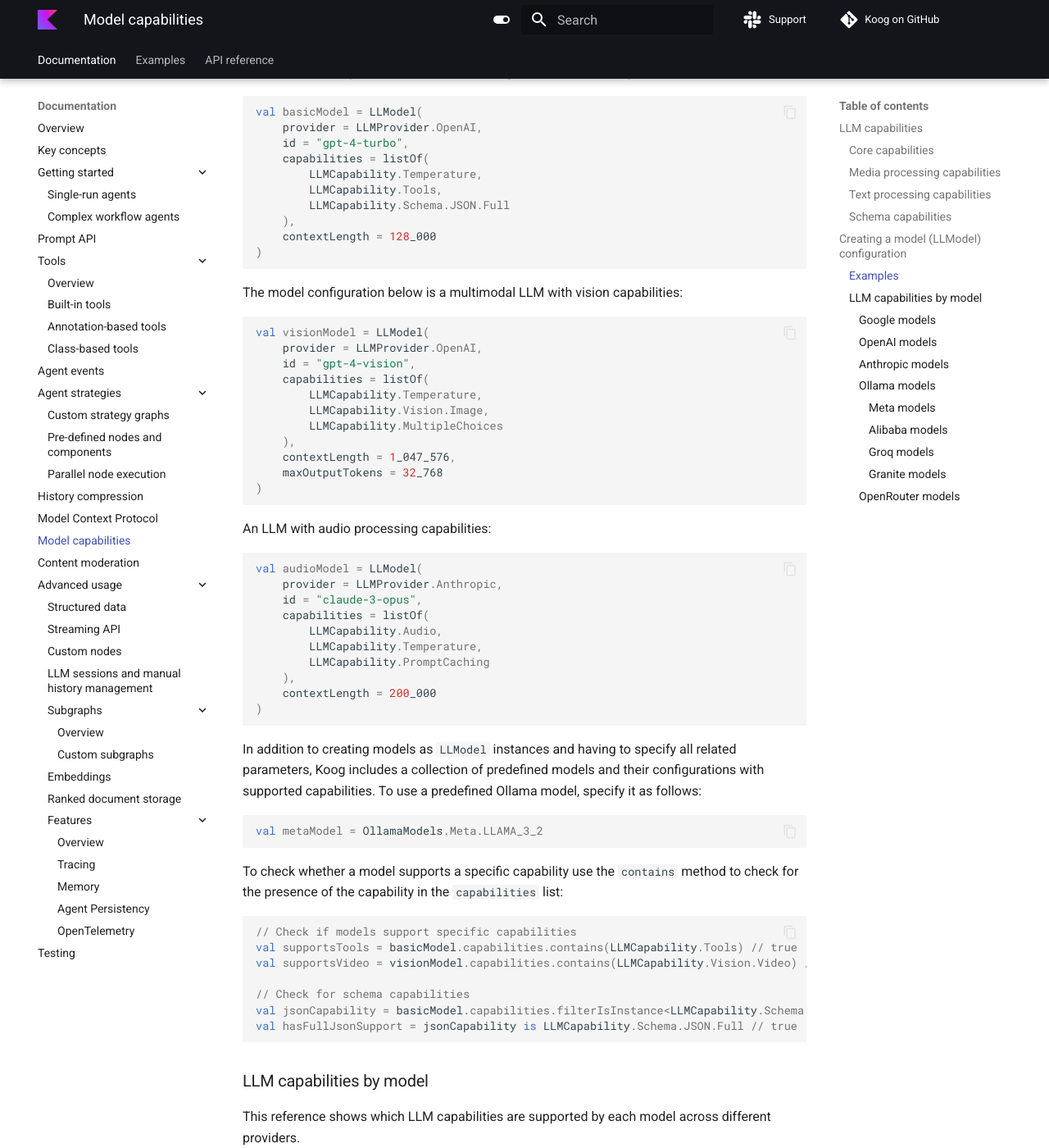
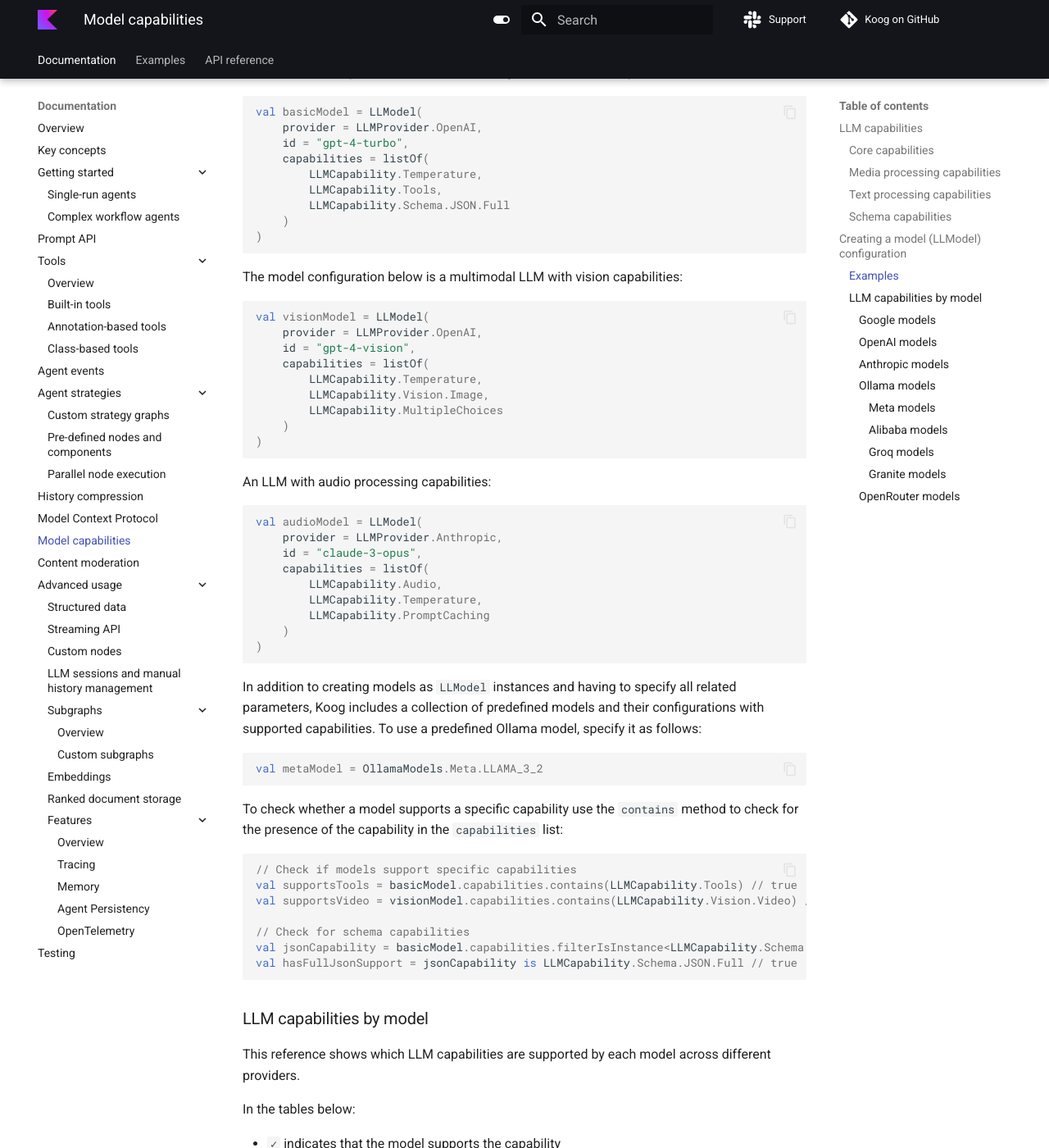
Before and after one commit to JetBrains/koog-docs, an MkDocs documentation site: the page built from docs/model-capabilities.md, in a window 1280 px wide and 1400 px high, scrolled down 3739 px. Shown: the whole window at 82% size. Built offline with MkDocs 1.6.1 and Material for MkDocs 9.7.7, drawn with Linux system fonts in a browser that asks for light colours; comment, search, counter and statistics services are not loaded; some of the changed lines change nothing that is shown.

Commit message:
Add knit to new docs

````diff
--- a/docs/model-capabilities.md
+++ b/docs/model-capabilities.md
@@ -112,6 +112,12 @@
 
 The code below represents a basic LLM configuration with core capabilities:
 
+<!--- INCLUDE
+import ai.koog.prompt.llm.LLMCapability
+import ai.koog.prompt.llm.LLMProvider
+import ai.koog.prompt.llm.LLModel
+
+-->
 ```kotlin
 val basicModel = LLModel(
     provider = LLMProvider.OpenAI,
@@ -120,13 +126,19 @@
         LLMCapability.Temperature,
         LLMCapability.Tools,
         LLMCapability.Schema.JSON.Full
-    ),
-    contextLength = 128_000
+    )
 )
 ```
+<!--- KNIT example-model-capabilities-01.kt -->
 
 The model configuration below is a multimodal LLM with vision capabilities:
 
+<!--- INCLUDE
+import ai.koog.prompt.llm.LLMCapability
+import ai.koog.prompt.llm.LLMProvider
+import ai.koog.prompt.llm.LLModel
+
+-->
 ```kotlin
 val visionModel = LLModel(
     provider = LLMProvider.OpenAI,
@@ -135,13 +147,19 @@
         LLMCapability.Temperature,
         LLMCapability.Vision.Image,
         LLMCapability.MultipleChoices
-    ),
-    contextLength = 1_047_576,
-    maxOutputTokens = 32_768
+    )
 )
 ```
+<!--- KNIT example-model-capabilities-02.kt -->
+
 An LLM with audio processing capabilities:
 
+<!--- INCLUDE
+import ai.koog.prompt.llm.LLMCapability
+import ai.koog.prompt.llm.LLMProvider
+import ai.koog.prompt.llm.LLModel
+
+-->
 ```kotlin
 val audioModel = LLModel(
     provider = LLMProvider.Anthropic,
@@ -150,22 +168,37 @@
         LLMCapability.Audio,
         LLMCapability.Temperature,
         LLMCapability.PromptCaching
-    ),
-    contextLength = 200_000
+    )
 )
 ```
+<!--- KNIT example-model-capabilities-03.kt -->
+
 
 In addition to creating models as `LLModel` instances and having to specify all related parameters, Koog includes a
 collection of predefined models and their configurations with supported capabilities.
 To use a predefined Ollama model, specify it as follows:
 
+<!--- INCLUDE
+import ai.koog.prompt.llm.OllamaModels
+
+-->
 ```kotlin
 val metaModel = OllamaModels.Meta.LLAMA_3_2
 ```
+<!--- KNIT example-model-capabilities-04.kt -->
+
 
 To check whether a model supports a specific capability use the `contains` method to check for the presence of the
 capability in the `capabilities` list:
 
+<!--- INCLUDE
+import ai.koog.prompt.llm.LLMCapability
+import ai.koog.prompt.llm.OllamaModels
+
+val basicModel = OllamaModels.Meta.LLAMA_3_2
+val visionModel = OllamaModels.Meta.LLAMA_3_2
+
+-->
 ```kotlin
 // Check if models support specific capabilities
 val supportsTools = basicModel.capabilities.contains(LLMCapability.Tools) // true
@@ -175,6 +208,7 @@
 val jsonCapability = basicModel.capabilities.filterIsInstance<LLMCapability.Schema.JSON>().firstOrNull()
 val hasFullJsonSupport = jsonCapability is LLMCapability.Schema.JSON.Full // true
 ```
+<!--- KNIT example-model-capabilities-05.kt -->
 
 ### LLM capabilities by model
 
````
